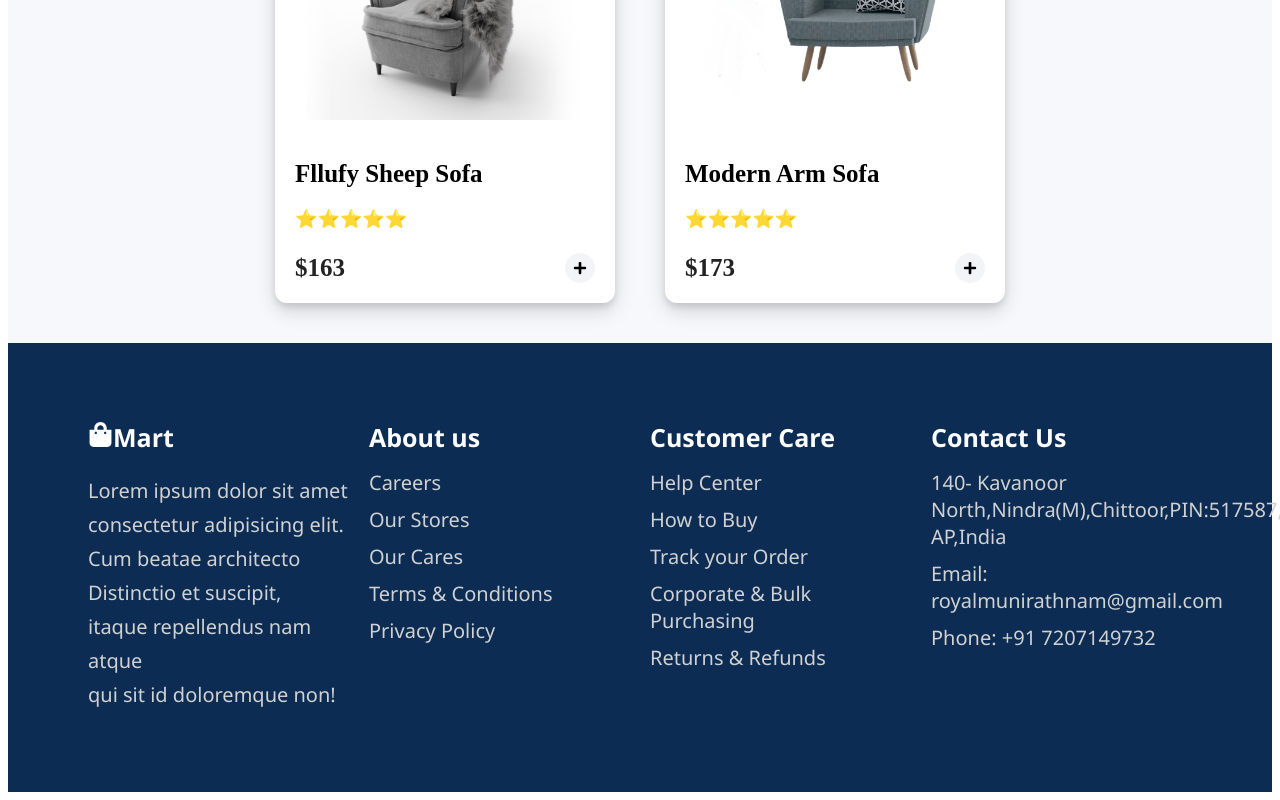
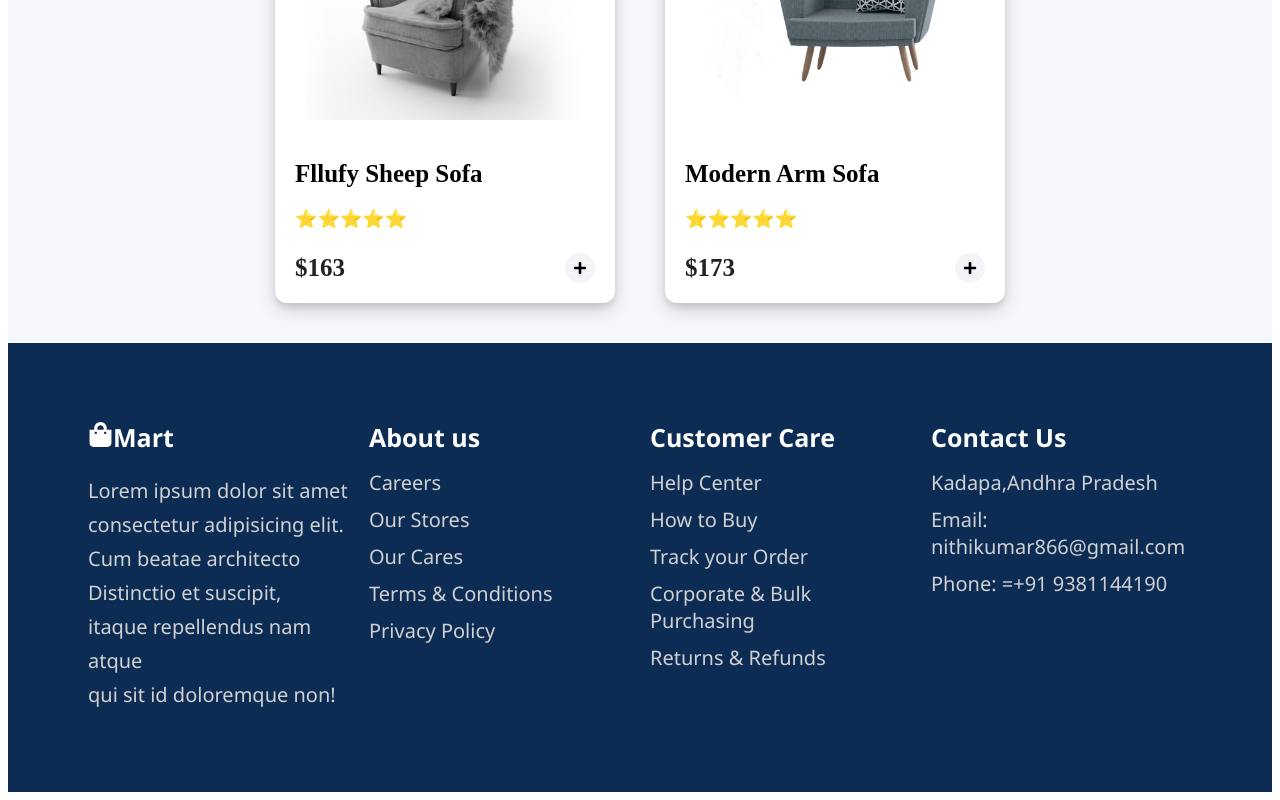
Before and after one commit to Nithi39/React-js-project, a React (Vite) app in the folder Reactjs-project/: page / in a window 1280 px wide. Shown: the part 6695-7495 px from the top of the page. Built offline with nearby package versions, Linux system fonts and the light colour scheme.

Commit message:
Update Footer.jsx

```diff
--- a/Reactjs-project/src/components/Footer.jsx
+++ b/Reactjs-project/src/components/Footer.jsx
@@ -44,9 +44,9 @@ export default function Footer() {
                 <h1>Contact Us</h1>
             </div>
             <div className='Contact-info'>
-                <li>140- Kavanoor North,Nindra(M),Chittoor,PIN:517587,<br />AP,India</li>
-                <li>Email: royalmunirathnam@gmail.com</li>
-                <li>Phone: +91 7207149732</li>
+                <li>Kadapa,Andhra Pradesh</li>
+                <li>Email: nithikumar866@gmail.com</li>
+                <li>Phone: =+91 9381144190</li>
             </div>
         </div>
     </div>
```
